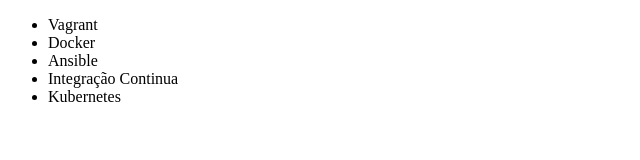
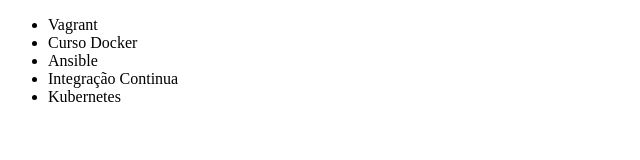
Before and after one commit to jorgebasile/supreme-octo, a plain HTML site: page index.html in a window 1280 px wide. Shown: the full height of the page, 0-640 px from the left. Drawn offline with Linux system fonts and the light colour scheme.

Commit message:
Curso docker

```diff
--- a/index.html
+++ b/index.html
@@ -7,7 +7,7 @@
 <body>
     <ul>
         <li>Vagrant</li>
-        <li>Docker</li>
+        <li>Curso Docker</li>
         <li>Ansible</li>
         <li>Integração Continua</li>
         <li>Kubernetes</li>
```
